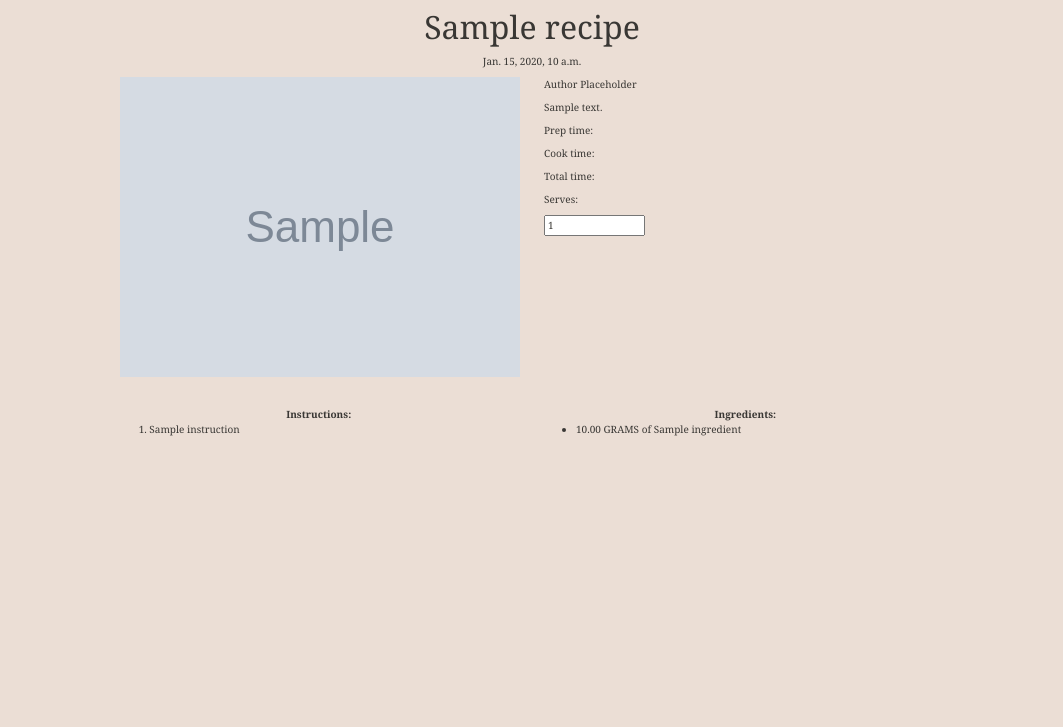
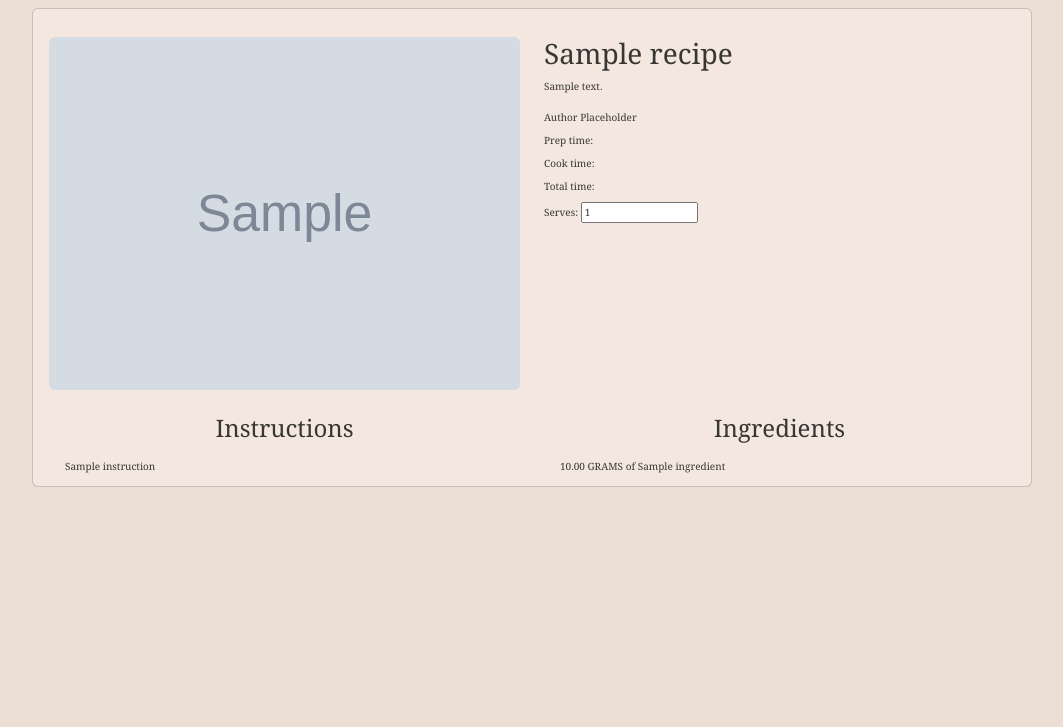
Before and after one commit to Bat-Jen-21/simmer-final-project, a Django app: template recipes/templates/recipes/view.html in a window 1280 px wide. Shown: the part 89-816 px from the top of the page, without its empty margins (108-1171 px from the left). Run offline with Django 5.2, Linux system fonts and the light colour scheme; tables that the repository leaves empty hold one stand-in row (values such as "Sample post"); the template is opened without the code that fills it: values that come from a table or form of the project are taken from there, most other values are stand-ins (such as "Sample title", 1, 10 or a date in 2020); grey boxes marked "Sample" are stand-in pictures.

Commit message:
Card aesthetic implimented

```diff
--- a/recipes/templates/recipes/index.html
+++ b/recipes/templates/recipes/index.html
@@ -12,10 +12,12 @@
         <div class="col-sm-6 col-md-4 col-lg-3 mb-3">
             <a href="{% url  'view' recipe.id %}" class="text-decoration-none">
                 <div class="card h-100">
-                    <img src="{{ recipe.image.url }}" alt="{{recipe.title}}" class="card-img-top">
+                    <div class="m-2">
+                    <img src="{{ recipe.image.url }}" alt="{{recipe.title}}" class="card-img-top rounded">
                     <div class="card-body">
                         <h5 class="card-title">{{ recipe.title }}</h5>
                         <p class="card-text">Recipe type</p>
+                    </div>
                     </div>
                 </div>
             </a>
--- a/recipes/templates/recipes/view.html
+++ b/recipes/templates/recipes/view.html
@@ -8,48 +8,43 @@
 
 {% block content %}
 
+        <div class="card">
+            <div class="row row-cols-1 row-cols-sm-2 g-4 m-1">
 
-        <dd class="viewHeader" id="title"> <h2>{{ recipe.title }}</h2></dd>
-        <dd class="viewHeader" id="creationDate">{{ recipe.creation_date }}</dd>
+                <!--<div class="col-sm-12 col-md-6 mb-3">-->
+                    <div class="col">
+                        <img id="thumbnailImage" class="card-img-top rounded" src="{{ recipe.image.url }}" alt="{{ recipe.title }}">
+                    </div>
 
-        <div class="row justify-content-center centerPoints">
-            <div class="col-5">
-                <img id="thumbnailImage" class="float-end" src="{{ recipe.image.url }}" alt="{{ recipe.title }}">
-            </div>
-            <div class="col-5">
+                            <div class="col">
+                                <h3 class="card-title">{{ recipe.title }}</h2>
+                                <p class="card-text">{{ recipe.description }}</p>
                                 <dd>Author Placeholder</dd>
-                <dd id="description">{{ recipe.description }}</dd>
                                 <dd>Prep time: </dd>
                                 <dd>Cook time: </dd>
                                 <dd>Total time: </dd>
-                <dd>Serves: </dd>
-                <dd>
-                    <input id="serveDisplay" class="col-3" type="number" value="{{ recipe.serves }}" initialValue="{{ recipe.serves }}" onchange="updateValues()" min="1" max="100">
-                </dd>
+                                <dd>Serves: <input id="serveDisplay" class="col-3" type="number" value="{{ recipe.serves }}" initialValue="{{ recipe.serves }}" onchange="updateValues()" min="1" max="100"></dd>
                             </div>
+
+                            <div class="col">
+                                <h4 class="card-h">Instructions</h4>
+                                <ul class="list-group list-group-flush">
+                                    {% for instruction in instructions %}
+                                            <li class="list-group-item">{{instruction}}</li>
+                                    {% endfor %}
+                                </ul>
                             </div>
-        <div class="row justify-content-center iandi">
-            <div class="col-5">
-                    <dt style="text-align:center">Instructions:</dt>
-                <dd>
-                    <ol>
-                        {% for instruction in instructions %}
-                            <li>{{instruction}}</li>
-                        {% endfor %}
-                    </ol>
-                </dd>
-        </div>
-            <div class="col-5">
-                <dt style="text-align:center">Ingredients:</dt>
-                <dd>
-                    <ul>
+
+                            <div class="col">
+                                <h4 class="card-h">Ingredients</h4>
+                                <ul class="list-group list-group-flush">
                                     {% for ri in recipeIngredients %}
-                            <li id="ingredient_list">
+                                        <li id="ingredient_list" class="list-group-item">
                                             <span id="quantity" class="quants" value="{{ ri.quantity }}">{{ ri.quantity }} </span><span>{{ ri.measurement }} of {{ ri.ingredient.name }}</span>
                                         </li>
                                     {% endfor %}
                                 </ul>
-                </dd>
+                            </div>
                 </div>
         </div>
 
--- a/static/css/styles.css
+++ b/static/css/styles.css
@@ -73,19 +73,35 @@ ol#instruct-list, ol#ingredients-list {
 }
 
 
-#creationDate{
-    font-size: x-small;
-}
-
 #centerPoints{
     align-items: center;
     text-align: center;
 }
 
-.iandi{
-    padding-top: 30px;
-}
 
 .card{
     background-color: #f3e7df;
+
 }
+
+.card-img-top{
+    max-width:100%;
+    max-height:auto;
+    object-fit: cover;
+}
+
+.card-h{
+    text-align: center;
+}
+
+.list-group{
+    background-color: #f3e7df;
+    --bs-list-group-bg: #f3e7df;
+    --bs-list-group-border-color: #716a64;
+}
+
+.btn{
+    --bs-btn-border-color: black;
+    --bs-btn-hover-border-color: inherit;
+
+}
```
Also changed, not shown: recipes/templates/recipes/create.html (+4 -4 lines), recipes/views.py (+7 -4 lines). Lines whose indentation alone changed are shown as unchanged.
